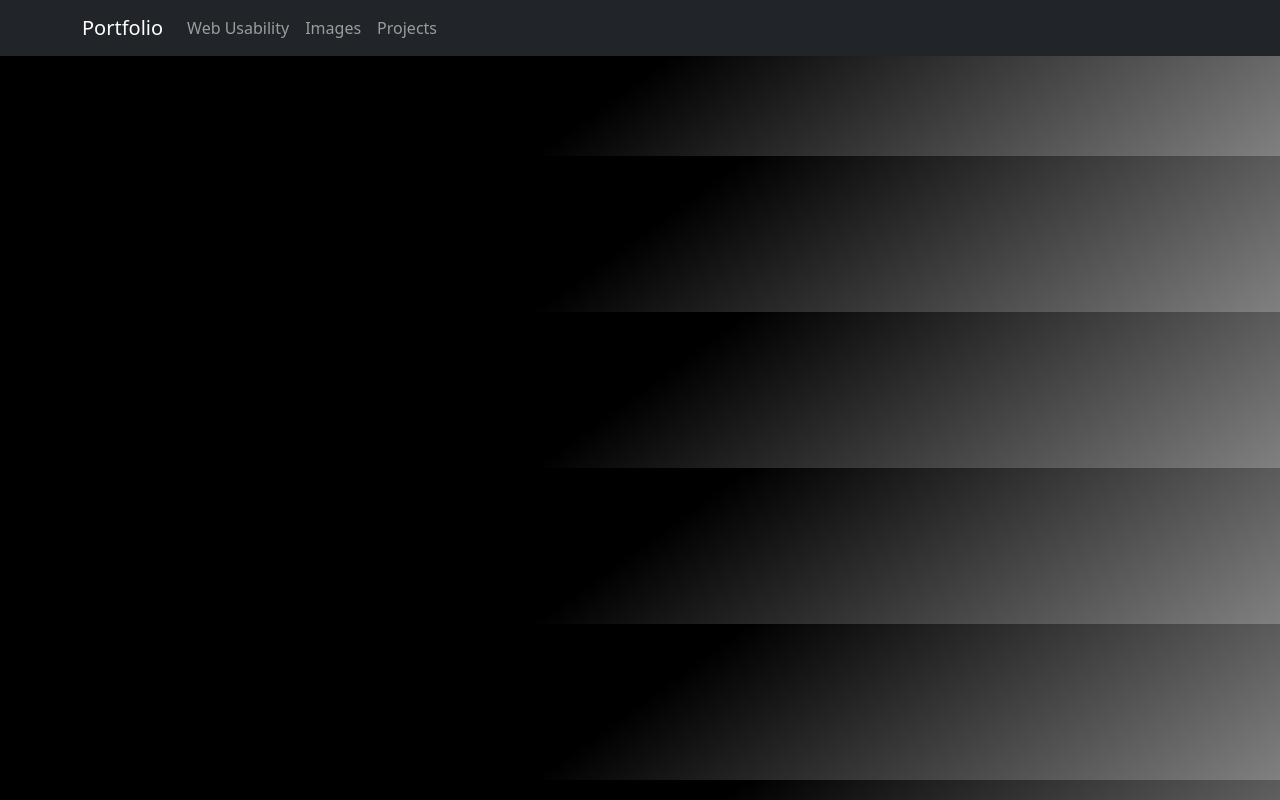
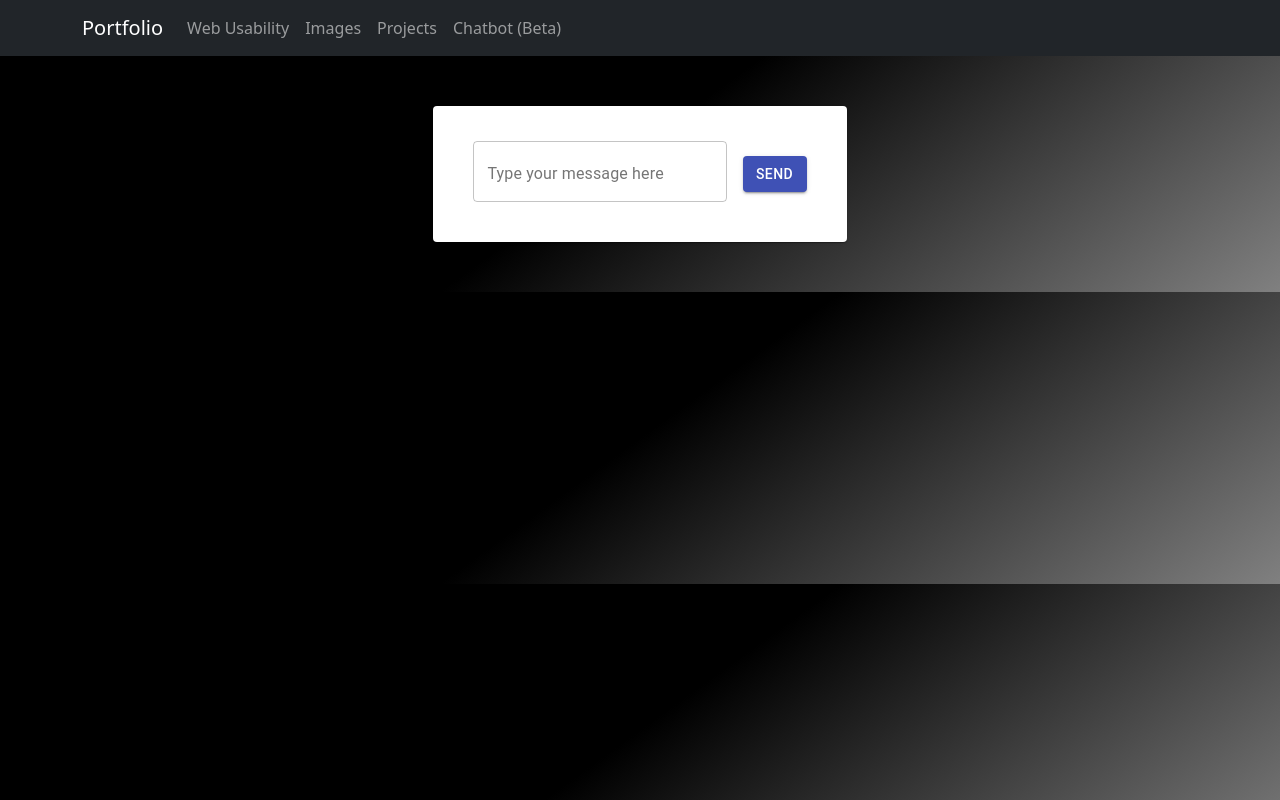
Before and after one commit to Husstler/hussam-portfolio, a React (Create React App) app: page /chatbot in a window 1280 px wide. Built offline with nearby package versions, Linux system fonts and the light colour scheme.

Commit message:
AI Implementation Updated (Needs training)

```diff
--- a/package.json
+++ b/package.json
@@ -5,6 +5,7 @@
   "dependencies": {
     "@emotion/react": "^11.10.6",
     "@emotion/styled": "^11.10.6",
+    "@material-ui/core": "^4.12.4",
     "@mui/material": "^5.11.12",
     "@mui/styled-engine": "^5.11.11",
     "@mui/styled-engine-sc": "^5.11.11",
@@ -12,8 +13,12 @@
     "@testing-library/jest-dom": "^5.16.5",
     "@testing-library/react": "^13.4.0",
     "@testing-library/user-event": "^13.5.0",
+    "body-parser": "^1.20.2",
     "bootstrap": "^5.2.3",
+    "cors": "^2.8.5",
+    "express": "^4.18.2",
     "matter-js": "^0.19.0",
+    "openai": "^3.2.1",
     "react": "^18.2.0",
     "react-bootstrap-validation": "^0.1.11",
     "react-dom": "^18.2.0",
--- a/src/App.js
+++ b/src/App.js
@@ -8,6 +8,7 @@ import Loading from "./Components/Loading";
 import HomePage from "./Components/HomePage";
 import Projects from "./Components/Projects";
 import Images from "./Components/Images";
+import ChatBot from "./Components/ChatBot";
 
 function App() {
   return (
@@ -23,6 +24,8 @@ function App() {
             <Route path="/snakeGame" element={<SnakeGame />} />
             <Route path="/projects" element={<Projects />} />
             <Route path="/images" element={<Images />} />
+            <Route path="/chatbot" element={<ChatBot />} />
+
 
 
           </Routes>
--- a/src/Components/ChatBot.js
+++ b/src/Components/ChatBot.js
@@ -1,187 +1,105 @@
-/*import React, { useState } from "react";
+import React, { useState } from "react";
+import { Configuration, OpenAI } from "openai";
 import { makeStyles } from "@material-ui/core/styles";
-import {
-  Container,
-  Typography,
-  Button,
-  Avatar,
-  TextField,
-  Grid,
-} from "@material-ui/core";
-import { Chat as ChatIcon, Mood as MoodIcon } from "@material-ui/icons";
+import Button from "@material-ui/core/Button";
+import { Box, Paper, TextField } from "@material-ui/core";
 
 const useStyles = makeStyles((theme) => ({
   root: {
     display: "flex",
     flexDirection: "column",
     alignItems: "center",
-    minHeight: "100vh",
-    backgroundColor: "#f2f2f2",
+    margin: "auto",
+    maxWidth: 600,
+    padding: theme.spacing(3),
   },
-  container: {
+  message: {
+    padding: theme.spacing(1),
+    margin: theme.spacing(1),
+    borderRadius: "8px",
+    backgroundColor: theme.palette.primary.main,
+    color: theme.palette.primary.contrastText,
+    textAlign: "left",
+    alignSelf: "flex-start",
+    maxWidth: "60%",
+  },
+  userMessage: {
+    alignSelf: "flex-end",
+    backgroundColor: theme.palette.secondary.main,
+  },
+  inputContainer: {
     display: "flex",
-    flexDirection: "column",
+    justifyContent: "center",
     alignItems: "center",
-    padding: theme.spacing(4),
-    backgroundColor: "#fff",
-    borderRadius: theme.spacing(2),
-    boxShadow: "0px 3px 15px rgba(0, 0, 0, 0.2)",
-    width: "100%",
-    maxWidth: 600,
     margin: theme.spacing(2),
   },
-  avatar: {
-    marginBottom: theme.spacing(2),
-    width: 100,
-    height: 100,
-  },
-  chatBox: {
-    display: "flex",
-    flexDirection: "column",
-    alignItems: "center",
-    margin: theme.spacing(2),
-    padding: theme.spacing(2),
-    backgroundColor: "#f2f2f2",
-    borderRadius: theme.spacing(2),
-    maxWidth: 500,
-  },
-  input: {
-    marginBottom: theme.spacing(2),
-    width: "100%",
-  },
-  button: {
-    margin: theme.spacing(1),
+  inputField: {
+    marginRight: theme.spacing(2),
   },
 }));
 
 const ChatBot = () => {
   const classes = useStyles();
+  const [input, setInput] = useState("");
+  const [messages, setMessages] = useState([]);
 
-  const [messages, setMessages] = useState([]);
-  const [inputValue, setInputValue] = useState("");
-  const [botState, setBotState] = useState("waiting");
-
-  const handleInputValueChange = (event) => {
-    setInputValue(event.target.value);
-  };
-
-  const handleButtonClick = (buttonText) => {
-    setInputValue(buttonText);
-    handleUserMessage(buttonText);
-  };
-
-  const handleUserMessage = (messageText) => {
-    setBotState("thinking");
-
-    setTimeout(() => {
-      const newMessages = [
-        ...messages,
-        { text: messageText, author: "user" },
-      ];
-      setMessages(newMessages);
-
-      const botResponse = getBotResponse(messageText);
-      const newBotMessages = [
-        ...newMessages,
-        { text: botResponse, author: "bot" },
-      ];
-      setMessages(newBotMessages);
-
-      setBotState("idle");
-    }, 1500);
-  };
-
-  const getBotResponse = (messageText) => {
-    switch (messageText) {
-      case "Hello":
-        return "Hi there! How can I help you today?";
-      case "How are you?":
-        return "I'm doing well, thank you for asking!";
-      case "What is your name?":
-        return "My name is ChatBot. Nice to meet you!";
-      default:
-        return "I'm sorry, I don't understand. Can you please try again?";
+  const sendMessage = async () => {
+    if (input) {
+      setMessages([...messages, { user: true, text: input }]);
+      const response = await fetch(
+        "https://hussam-qgicw5g3m-husstler.vercel.app/chat",
+        {
+          method: "POST",
+          headers: {
+            "Content-Type": "application/json",
+          },
+          body: JSON.stringify({ prompt: input }),
+        }
+      );
+      const data = await response.json();
+      setMessages([...messages, { user: false, text: data.response }]);
+      setInput("");
     }
   };
 
-  let botIcon;
+  const handleKeyPress = (e) => {
+    if (e.key === "Enter") {
+      sendMessage();
+    }
+  };
 
-  switch (botState) {
-    case "thinking":
-      botIcon = <MoodIcon />;
-      break;
-    case "talking":
-      botIcon = <ChatIcon />;
-      break;
-    default:
-      botIcon = <Avatar alt="Bot" src="bot_idle.png" className={classes.avatar} />;
-  }
-
-  return(<div className={classes.root}>
-    <Container className={classes.container}>
-      {botIcon}
-      <div className={classes.chatBox}>
+  return (
+    <Box>
+      {" "}
+      <Paper className={classes.root}>
         {messages.map((message, index) => (
-          <Typography key={index} variant="body1">
-            {message.author === "bot" ? "ChatBot: " : "You: "}
+          <div
+            key={index}
+            className={`${classes.message} ${
+              message.user ? "" : classes.userMessage
+            }`}
+          >
+            {message.user ? "You: " : "ChatBot: "}
             {message.text}
-          </Typography>
+          </div>
         ))}
-      </div>
-      <Grid container spacing={2}>
-        <Grid item xs={12} sm={8}>
+        <div className={classes.inputContainer}>
           <TextField
+            className={classes.inputField}
+            value={input}
+            onChange={(e) => setInput(e.target.value)}
+            onKeyDown={handleKeyPress}
             label="Type your message here"
             variant="outlined"
-            value={inputValue}
-            onChange={handleInputValueChange}
-            className={classes.input}
+            fullWidth
           />
-        </Grid>
-        <Grid item xs={12} sm={4}>
-          <Button
-            variant="contained"
-            color="primary"
-            onClick={() => handleButtonClick("Hello")}
-            className={classes.button}
-            disabled={botState === "thinking"}
-          >
-            Hello
+          <Button variant="contained" color="primary" onClick={sendMessage}>
+            Send
           </Button>
-          <Button
-            variant="contained"
-            color="primary"
-            onClick={() => handleButtonClick("How are you?")}
-            className={classes.button}
-            disabled={botState === "thinking"}
-          >
-            How are you?
-          </Button>
-          <Button
-            variant="contained"
-            color="primary"
-            onClick={() => handleButtonClick("What is your name?")}
-            className={classes.button}
-            disabled={botState === "thinking"}
-          >
-            What is your name?
-          </Button>
-          <Button
-            variant="contained"
-            color="primary"
-            onClick={() => handleButtonClick("I have a question.")}
-            className={classes.button}
-            disabled={botState === "thinking"}
-          >
-            I have a question.
-          </Button>
-        </Grid>
-      </Grid>
-    </Container>
-  </div>
+        </div>
+      </Paper>
+    </Box>
   );
-  };
+};
 
-  export default ChatBot;
-
-*/
+export default ChatBot;
--- a/src/Components/HomePage.jsx
+++ b/src/Components/HomePage.jsx
@@ -4,6 +4,7 @@ import softwareImage from '../assets/Software.jpg';
 import rugbyImage from '../assets/Rugby.JPG';
 import './styles/homepage.css';
 import { useNavigate } from 'react-router-dom';
+import ChatBot from './ChatBot';
 //import ChatBot from './ChatBot';
 
 const HomePage = () => {
--- a/src/Components/NavigationBar.js
+++ b/src/Components/NavigationBar.js
@@ -22,6 +22,11 @@ const NavigationBar = () => {
               Projects
             </Nav.Link>
 
+            <Nav.Link as={Link} to="/chatbot">
+              Chatbot (Beta)
+            </Nav.Link>
+
+
           </Nav>
         </Navbar.Collapse>
       </Container>
```
Also changed, not shown: 1 other file (tests, documents, lock files or other folders).
